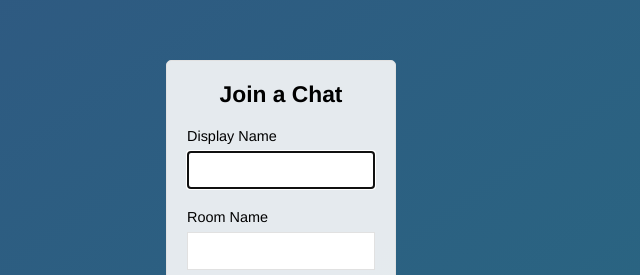
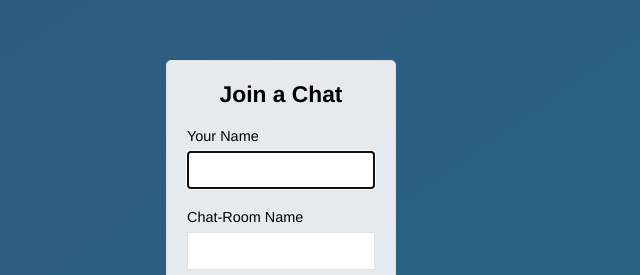
Before and after one commit to stybik/Chat-App, a website: page public/index.html in a window 1280 px wide. Shown: the part 197-472 px from the top of the page, 359-999 px from the left. Drawn offline with Linux system fonts and the light colour scheme.

Commit message:
just changed the front page lines

```diff
--- a/public/index.html
+++ b/public/index.html
@@ -15,11 +15,11 @@
         <h3>Join a Chat</h3>
       </div>
       <div class="form-field">
-        <label>Display Name</label>
+        <label>Your Name</label>
         <input type="text" name="name" autofocus/>
       </div>
       <div class="form-field">
-        <label>Room Name</label>
+        <label>Chat-Room Name</label>
         <input type="text" name="room"/>
       </div>
       <div class="form-field">
```
